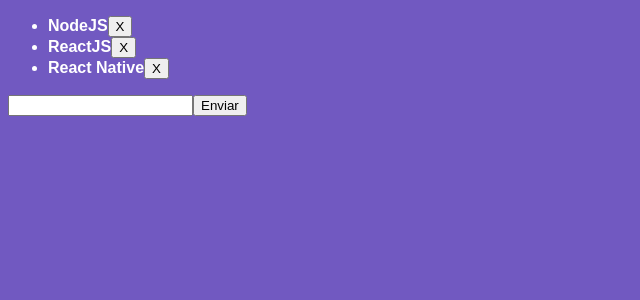
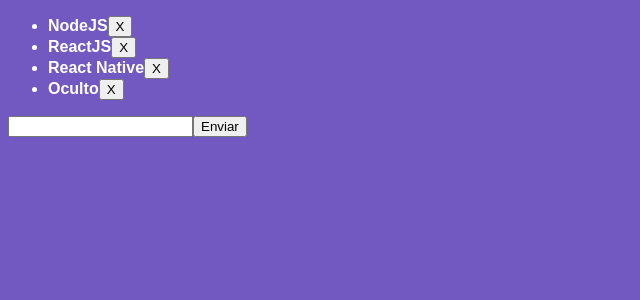
Before and after one commit to radaelilucca/ReactJS-First-steeps, a React app: page / in a window 1280 px wide. Shown: the top 300 px of the page, without its empty margins (0-640 px from the left). Built offline with nearby package versions, Linux system fonts and the light colour scheme.

Commit message:
Default Prot and PropTypes

```diff
--- a/package.json
+++ b/package.json
@@ -23,6 +23,7 @@
   },
   "dependencies": {
     "file-loader": "^5.0.2",
+    "prop-types": "^15.7.2",
     "react": "^16.12.0",
     "react-dom": "^16.12.0"
   }
--- a/src/components/TechItem.js
+++ b/src/components/TechItem.js
@@ -1,4 +1,5 @@
 import React from 'react'
+import propTypes from 'prop-types'
 
 function TechItem({ tech, onDelete }){
   return (<li>
@@ -7,4 +8,13 @@
   </li>)
 }
 
+TechItem.defaultProps = {
+  tech: 'Oculto'
+}
+
+TechItem.propTypes = {
+  tech: propTypes.string,
+  onDelete: propTypes.func.isRequired
+}
+
 export default TechItem;
--- a/src/components/TechList.js
+++ b/src/components/TechList.js
@@ -41,11 +41,14 @@
 
         <ul>{
         this.state.techs.map(tech =>
-        <TechItem
-          key={tech}
-          tech={tech}
-          onDelete={() => this.handleDelete(tech)}/>)}
-        </ul>
+          <TechItem
+            key={tech}
+            tech={tech}
+            onDelete={() => this.handleDelete(tech)}
+          />
+        )}
+        <TechItem/>
+       </ul>
 
         <input
         type="text"
```
Also changed, not shown: 1 other file (tests, documents, lock files or other folders).
